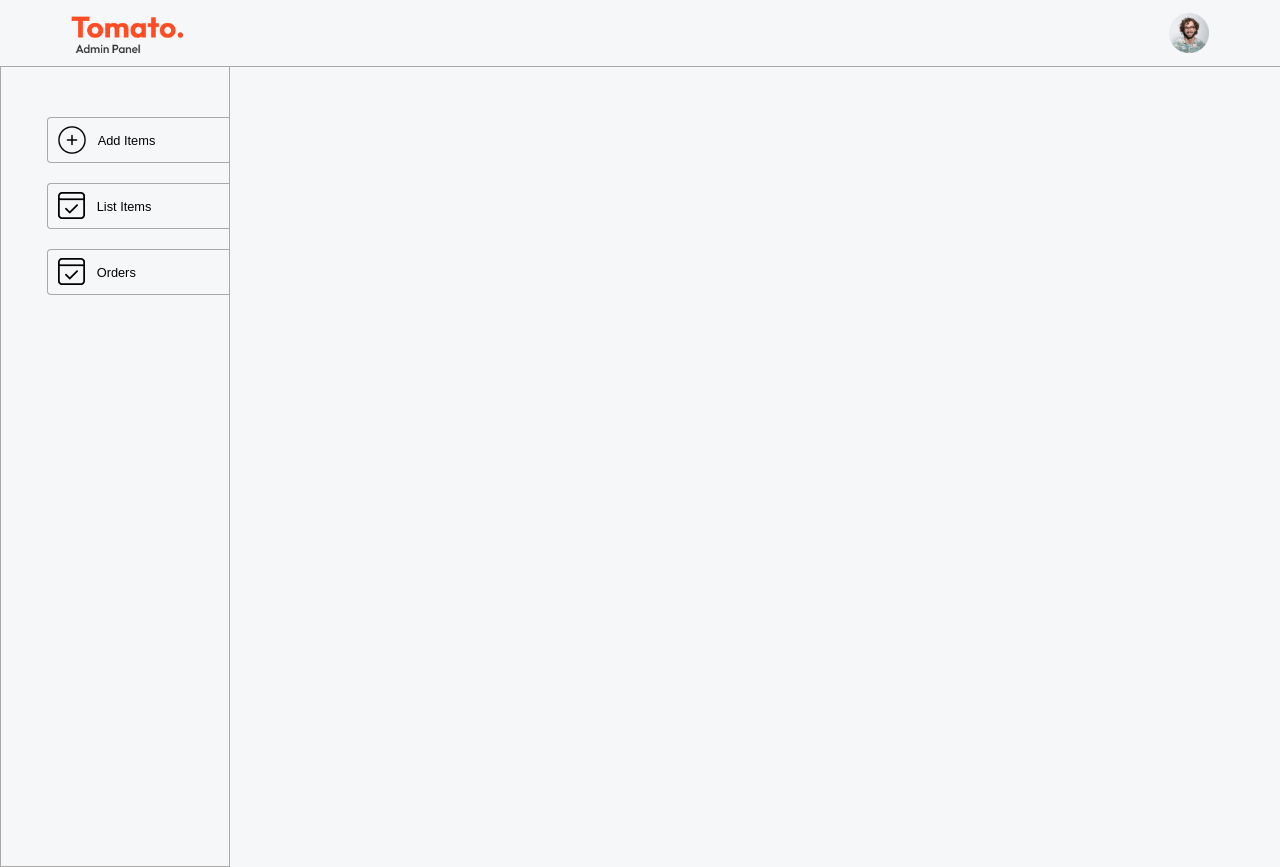
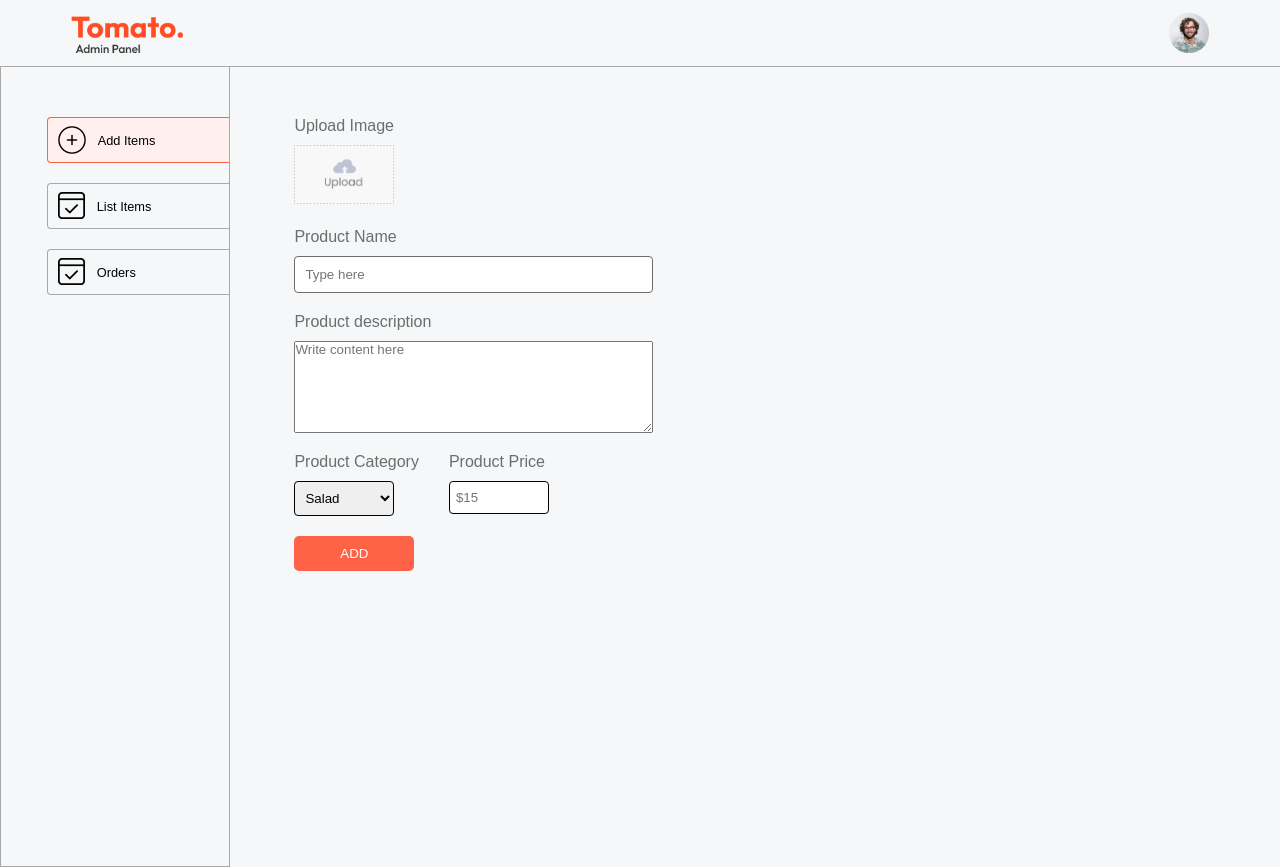
Before and after one commit to SxxAq/NoshNow, a React (Vite) app in the folder admin/: page /add in a window 1280 px wide. Built offline with nearby package versions, Linux system fonts and the light colour scheme.

Commit message:
addFood from admin

```diff
--- a/admin/src/App.jsx
+++ b/admin/src/App.jsx
@@ -1,7 +1,9 @@
-import React from "react";
+import { Routes, Route } from "react-router-dom";
 import Navbar from "./components/Navbar/Navbar";
 import Sidebar from "./components/Sidebar/Sidebar";
-
+import Add from "./pages/Add/Add";
+import Orders from "./pages/Orders/Orders";
+import List from "./pages/List/List";
 const App = () => {
   return (
     <>
@@ -9,6 +11,11 @@
       <hr />
       <div className="app-content">
         <Sidebar />
+        <Routes>
+          <Route path="/add" element={<Add />} />
+          <Route path="/list" element={<List />} />
+          <Route path="/orders" element={<Orders />} />
+        </Routes>
       </div>
     </>
   );
--- a/admin/src/components/Sidebar/Sidebar.css
+++ b/admin/src/components/Sidebar/Sidebar.css
@@ -22,8 +22,12 @@
   border-radius: 4px 0 0 4px;
   cursor: pointer;
 }
-@media (max-width:900px) {
-    .sidebar p{
-        display: none;
-    }
+.sidebar-option.active {
+  background-color: #fff0ed;
+  border-color: tomato;
 }
+@media (max-width: 900px) {
+  .sidebar p {
+    display: none;
+  }
+}
--- a/admin/src/components/Sidebar/Sidebar.jsx
+++ b/admin/src/components/Sidebar/Sidebar.jsx
@@ -1,21 +1,22 @@
 import "./Sidebar.css";
 import { assets } from "../../assets/assets";
+import { NavLink } from "react-router-dom";
 const Sidebar = () => {
   return (
     <div className="sidebar">
       <div className="sidebar-options">
-        <div className="sidebar-option">
+        <NavLink to="/add" className="sidebar-option">
           <img src={assets.add_icon} alt="" />
           <p>Add Items</p>
-        </div>{" "}
-        <div className="sidebar-option">
+        </NavLink>{" "}
+        <NavLink to="/list" className="sidebar-option">
           <img src={assets.order_icon} alt="" />
           <p>List Items</p>
-        </div>{" "}
-        <div className="sidebar-option">
+        </NavLink>{" "}
+        <NavLink to="/orders" className="sidebar-option">
           <img src={assets.order_icon} alt="" />
           <p>Orders</p>
-        </div>
+        </NavLink>
       </div>
     </div>
   );
--- a/admin/src/index.css
+++ b/admin/src/index.css
@@ -21,3 +21,8 @@
 .app-content {
   display: flex;
 }
+.flex-col{
+  display: flex;
+  flex-direction: column;
+  gap: 10px;
+}
--- /dev/null
+++ b/admin/src/pages/Add/Add.css
@@ -0,0 +1,43 @@
+.add {
+  width: 70%;
+  margin-left: max(5vw, 25px);
+  margin-top: 50px;
+  color: #6d6d6d;
+  font-size: 16px;
+}
+.add form {
+  gap: 20px;
+}
+.add-image-upload img {
+  width: 100px;
+}
+.add-product-name,
+.add-product-desc {
+  width: max(40%, 280px);
+}
+.add-product-name input,
+.add-product-desc input {
+  padding: 10px;
+  border: 1px solid #6d6d6d;
+  border-radius: 4px;
+}
+.add-category-price {
+  display: flex;
+  gap: 30px;
+}
+.add-category-price select,
+.add-category-price input {
+  max-width: 100px;
+  padding: 8px 6px;
+  border: 1px solid;
+  border-radius: 4px;
+}
+.add-btn {
+  max-width: 120px;
+  border: none;
+  padding: 10px;
+  color: #fff;
+  background-color: tomato;
+  cursor: pointer;
+  border-radius: 5px;
+}
--- /dev/null
+++ b/admin/src/pages/Add/Add.jsx
@@ -0,0 +1,120 @@
+import { useState } from "react";
+import { assets } from "../../assets/assets";
+import axios from "axios";
+import "./Add.css";
+const Add = () => {
+  const url = "http://localhost:4000";
+  const [image, setImage] = useState(false);
+  const [data, setData] = useState({
+    name: "",
+    description: "",
+    price: "",
+    category: "Salad",
+  });
+  const onChangeHandler = (event) => {
+    const name = event.target.name;
+    const value = event.target.value;
+    setData((data) => ({ ...data, [name]: value }));
+  };
+  const onSubmitHandler = async (event) => {
+    event.preventDefault();
+    const formData = new FormData();
+    formData.append("name", data.name);
+    formData.append("description", data.description);
+    formData.append("price", Number(data.price));
+    formData.append("category", data.category);
+    formData.append("image", image);
+    console.log(data);
+    const response = await axios.post(`${url}/api/food/add`, formData);
+    if (response.data.success) {
+      setData({
+        name: "",
+        description: "",
+        price: "",
+        category: "Salad",
+      });
+      setImage(false);
+    } else {
+    }
+  };
+  // useEffect(() => {
+  //   console.log(data);
+  // }, [data]);
+  return (
+    <div className="add">
+      <form  onSubmit={onSubmitHandler} className="flex-col">
+        <div className="add-image-upload flex-col">
+          <p>Upload Image</p>
+          <label htmlFor="image">
+            <img
+              src={image ? URL.createObjectURL(image) : assets.upload_area}
+              alt=""
+            />
+          </label>
+          <input
+            onChange={(e) => setImage(e.target.files[0])}
+            type="file"
+            id="image"
+            hidden
+            required
+          />
+        </div>
+        <div className="add-product-name flex-col">
+          <p>Product Name</p>
+          <input
+            onChange={onChangeHandler}
+            value={data.name}
+            type="text"
+            name="name"
+            placeholder="Type here"
+          />
+        </div>
+        <div className="add-product-desc flex-col">
+          <p>Product description</p>
+          <textarea
+            onChange={onChangeHandler}
+            value={data.description}
+            name="description"
+            rows="6"
+            placeholder="Write content here"
+            required
+          ></textarea>
+        </div>
+        <div className="add-category-price">
+          <div className="add-category flex-col">
+            <p>Product Category</p>
+            <select
+              onChange={onChangeHandler}
+              value={data.category}
+              name="category"
+            >
+              <option value="Salad">Salad</option>
+              <option value="Rolls">Rolls</option>
+              <option value="Deserts">Deserts</option>
+              <option value="Sandwich">Sandwich</option>
+              <option value="Cake">Cake</option>
+              <option value="Pure Veg">Pure Veg</option>
+              <option value="Pasta">Pasta</option>
+              <option value="Noodles">Noodles</option>
+            </select>
+          </div>
+          <div className="add-price flex-col">
+            <p>Product Price</p>
+            <input
+              onChange={onChangeHandler}
+              value={data.price}
+              type="Number"
+              name="price"
+              placeholder="$15"
+            />
+          </div>
+        </div>
+        <button className="add-btn" type="submit">
+          ADD
+        </button>
+      </form>
+    </div>
+  );
+};
+
+export default Add;
--- /dev/null
+++ b/admin/src/pages/List/List.jsx
@@ -0,0 +1,10 @@
+import './List.css'
+const List = () => {
+  return (
+    <div>
+
+    </div>
+  )
+}
+
+export default List
--- /dev/null
+++ b/admin/src/pages/Orders/Orders.jsx
@@ -0,0 +1,6 @@
+import "./Orders.css";
+const Orders = () => {
+  return <div></div>;
+};
+
+export default Orders;
```
Also changed, not shown: admin/src/pages/List/List.css (added), admin/src/pages/Orders/Orders.css (added), 2 other files (tests, documents, lock files or other folders).
